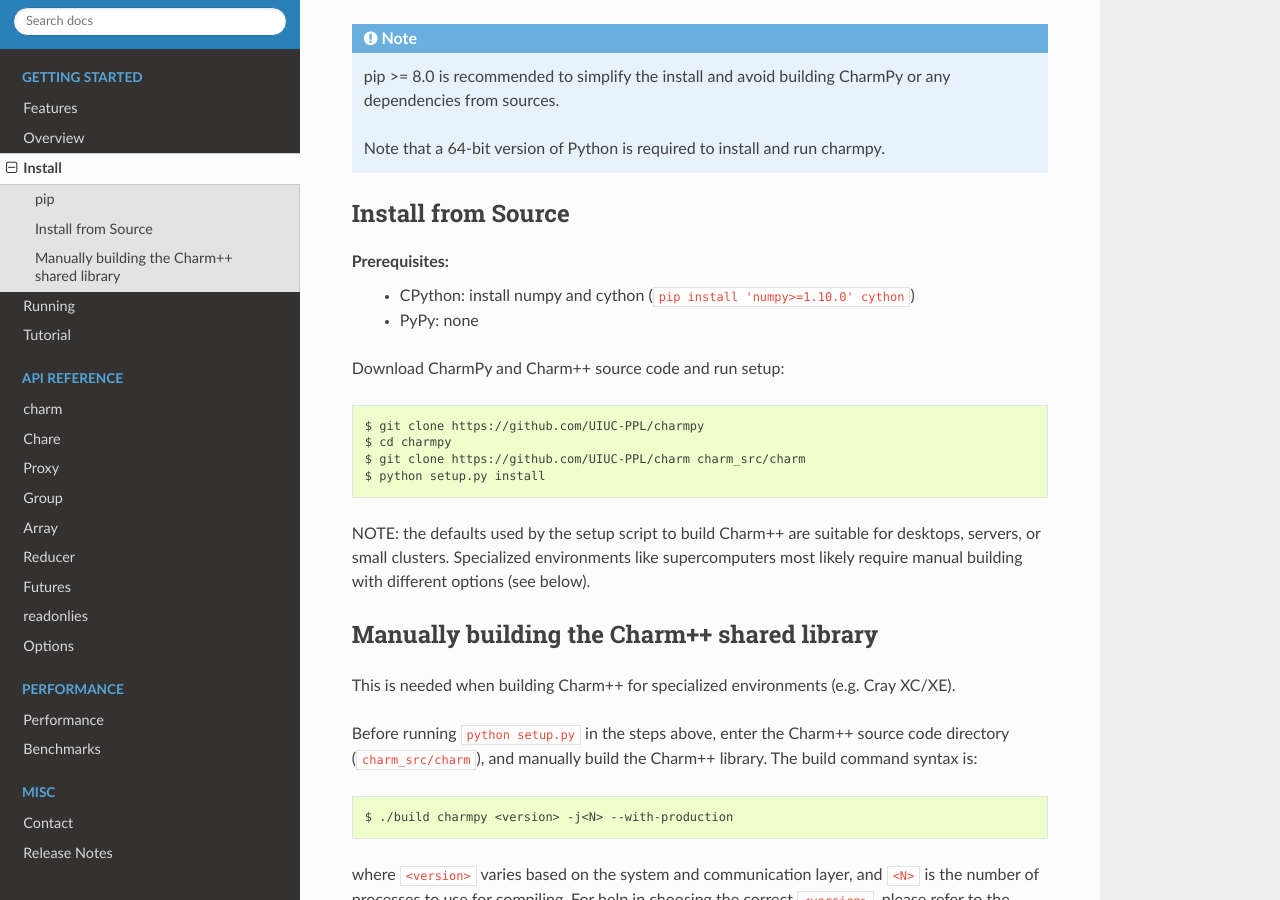
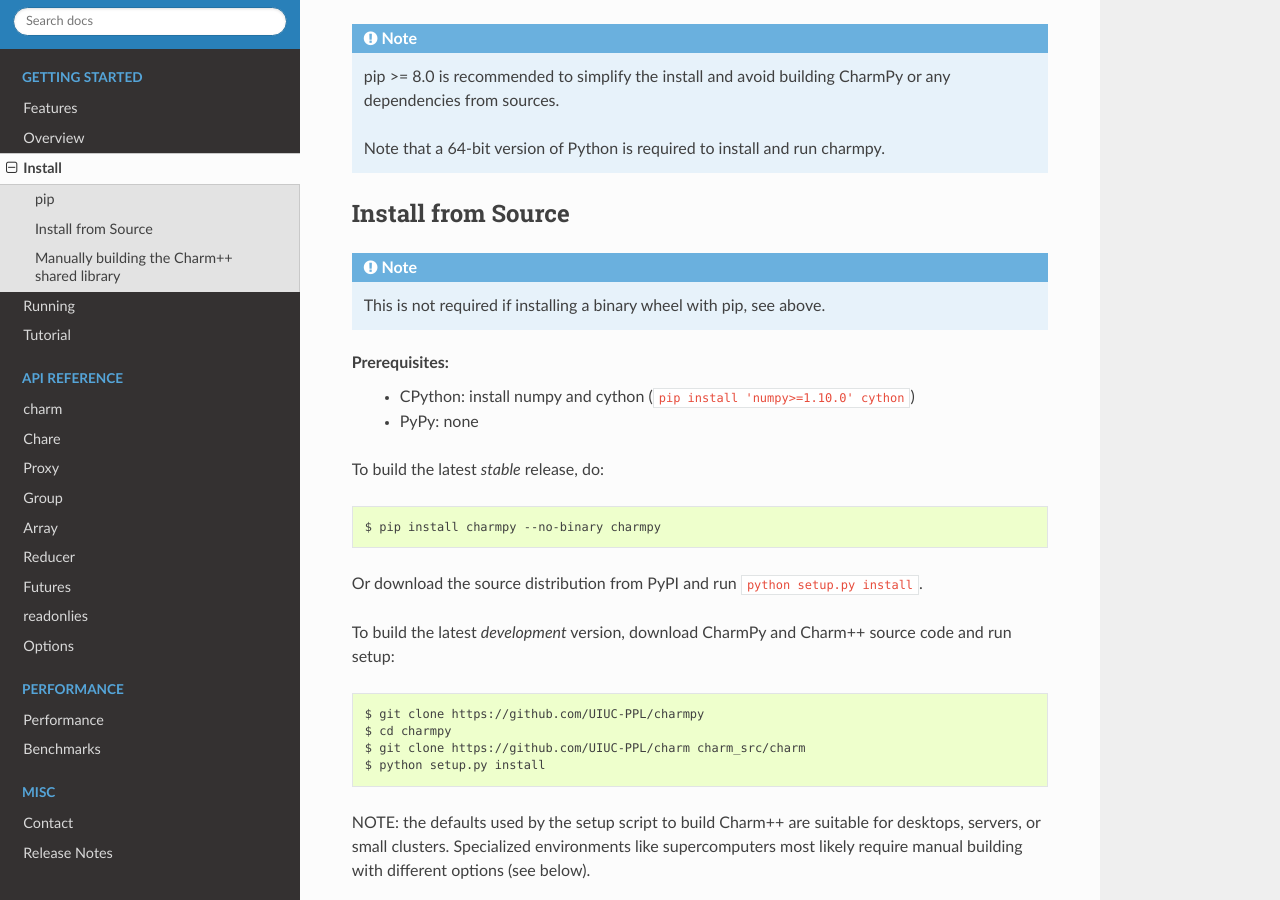
Before and after one commit to charmplusplus/charm4py, a Sphinx documentation site: the page built from docs/install.rst, in a window 1280 px wide and 900 px high, scrolled down 475 px. Built offline with Sphinx 7.4.7 and the Read the Docs theme 2.0.0, drawn with Linux system fonts in a browser that asks for light colours.

Commit message:
Docs: clarify ways of installing from source

```diff
--- a/docs/install.rst
+++ b/docs/install.rst
@@ -32,11 +32,21 @@ To install on regular Linux, macOS and Windows machines, do::
 Install from Source
 -------------------
 
+.. note::
+    This is not required if installing a binary wheel with pip, see above.
+
 Prerequisites:
     - CPython: install numpy and cython (``pip install 'numpy>=1.10.0' cython``)
     - PyPy: none
 
-Download CharmPy and Charm++ source code and run setup::
+To build the latest *stable* release, do::
+
+  $ pip install charmpy --no-binary charmpy
+
+Or download the source distribution from PyPI and run ``python setup.py install``.
+
+To build the latest *development* version, download CharmPy and Charm++ source code
+and run setup::
 
     $ git clone https://github.com/UIUC-PPL/charmpy
     $ cd charmpy
```
